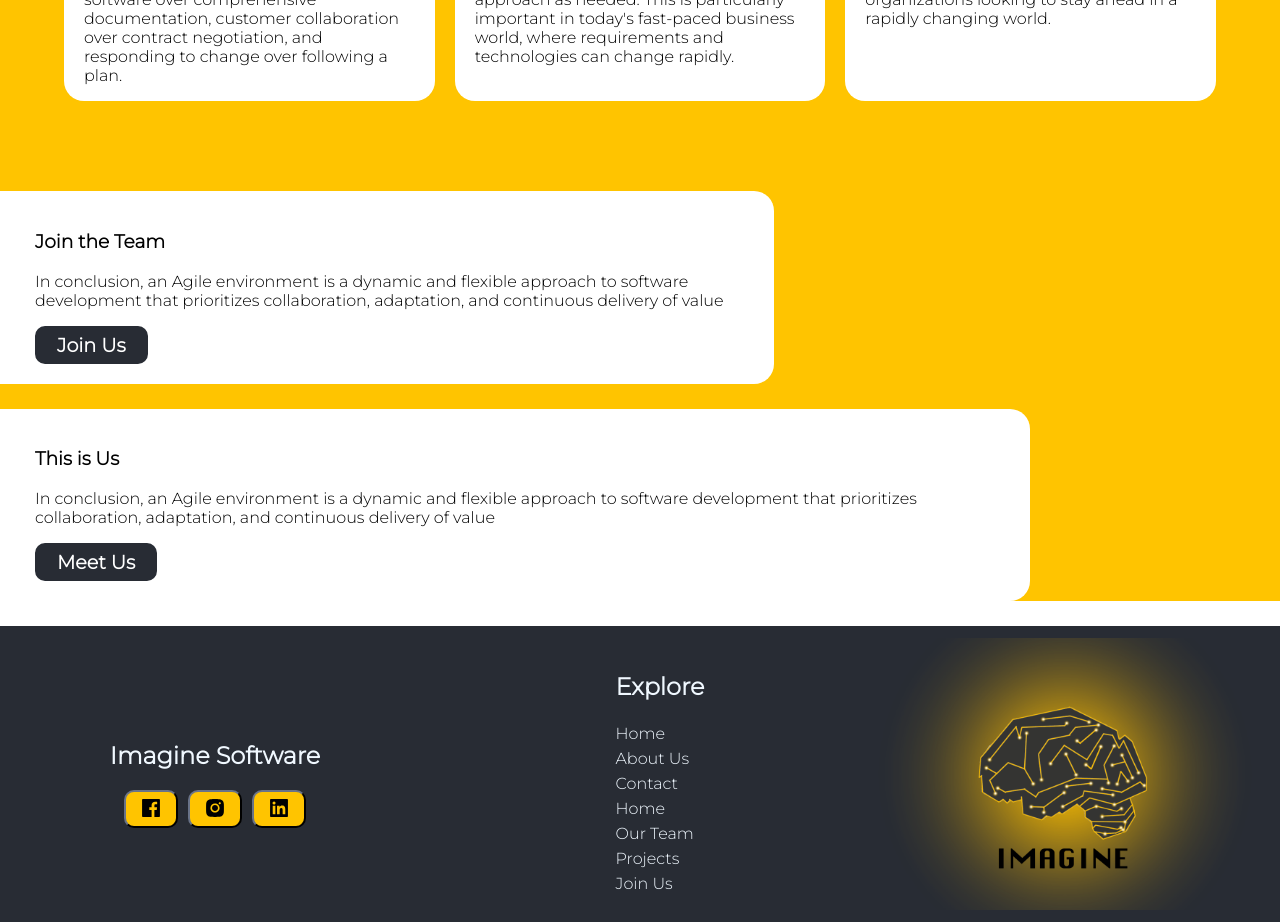
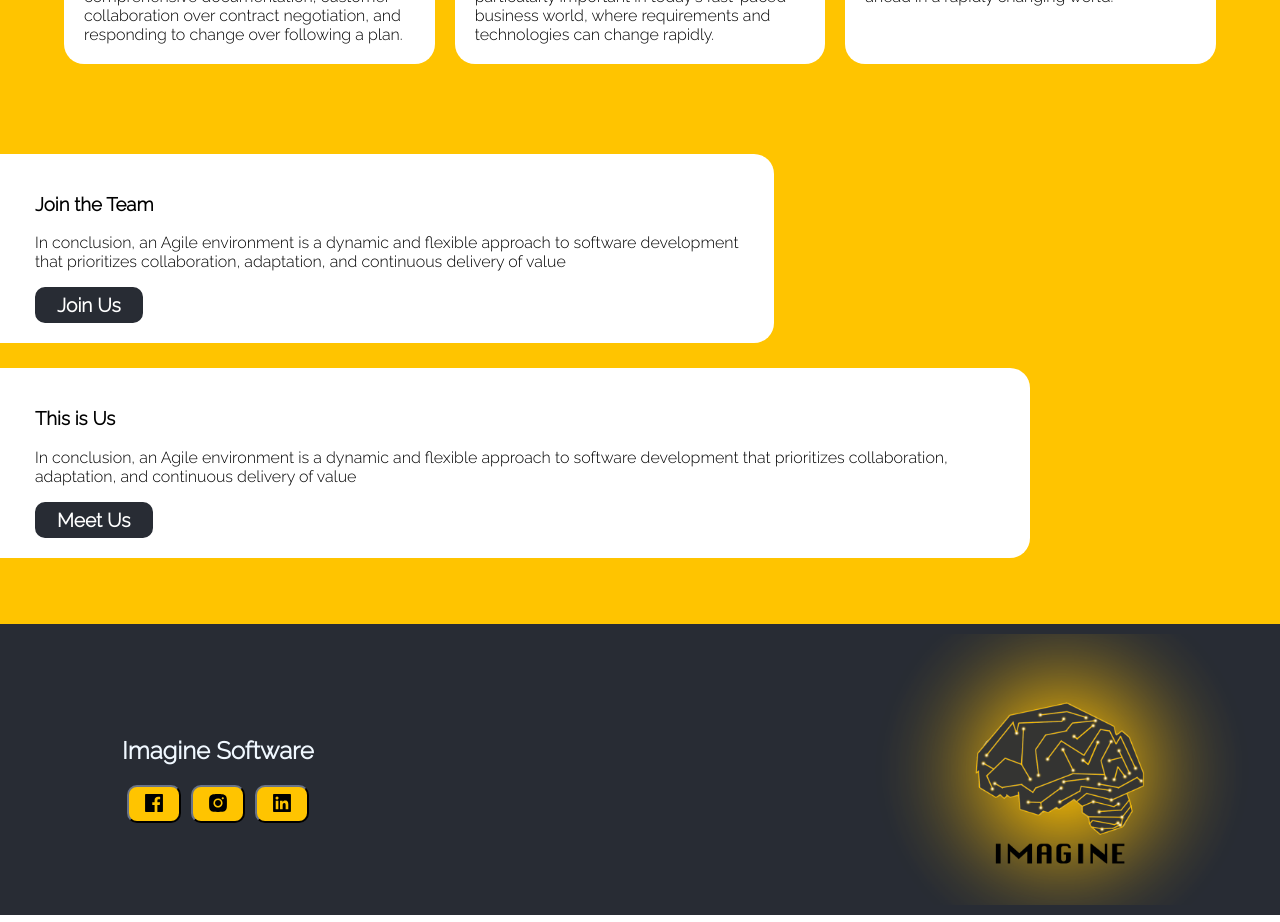
Before and after one commit to FilipDimi/imagine-software-website, a React (Create React App) app: page / in a window 1280 px wide. Shown: the part 900-1822 px from the top of the page. Built offline with nearby package versions, Linux system fonts and the light colour scheme.

Commit message:
New font, fix footer

```diff
--- a/public/index.html
+++ b/public/index.html
@@ -11,7 +11,7 @@
     />
     <link rel="preconnect" href="https://fonts.googleapis.com">
     <link rel="preconnect" href="https://fonts.gstatic.com" crossorigin>
-    <link href="https://fonts.googleapis.com/css2?family=Montserrat:wght@300&display=swap" rel="stylesheet">
+    <link href="https://fonts.googleapis.com/css2?family=Raleway:wght@300&display=swap" rel="stylesheet">
     <link rel="apple-touch-icon" href="%PUBLIC_URL%/logo192.png" />
     <!--
       manifest.json provides metadata used when your web app is installed on a
--- a/src/components/UI/Footer.js
+++ b/src/components/UI/Footer.js
@@ -25,19 +25,6 @@ const Footer = () => {
         </div>
       </div>
       <div className={styles.footerBlock}>
-
-        <ul>
-        <h2>Explore</h2>
-          <li className={styles.footerNavLinkItem}>Home</li>
-          <li className={styles.footerNavLinkItem}>About Us</li>
-          <li className={styles.footerNavLinkItem}>Contact</li>
-          <li className={styles.footerNavLinkItem}>Home</li>
-          <li className={styles.footerNavLinkItem}>Our Team</li>
-          <li className={styles.footerNavLinkItem}>Projects</li>
-          <li className={styles.footerNavLinkItem}>Join Us</li>
-        </ul>
-      </div>
-      <div className={styles.footerBlock}>
         <img src={logo} alt="Imagine Software" style={{ width: "380px" }} />
       </div>
     </footer>
--- a/src/components/UI/Footer.module.css
+++ b/src/components/UI/Footer.module.css
@@ -3,6 +3,7 @@
     min-height: 30vh;
     display: flex;
     flex-direction: row;
+    justify-content: space-between;
     align-items: center;
     gap: 15px;
     color: aliceblue;
@@ -30,6 +31,7 @@
     border-color: #282c34;
     margin: 0px 5px;
     transition: 0.3s;
+    text-decoration: none;
 }
 
 .socialMediaButton:hover {
--- a/src/index.css
+++ b/src/index.css
@@ -1,5 +1,5 @@
 * {
-  font-family: 'Montserrat', sans-serif;
+  font-family: 'Raleway', sans-serif;
 }
 
 body {
--- a/src/screens/HomeScreen.module.css
+++ b/src/screens/HomeScreen.module.css
@@ -46,7 +46,7 @@
 .headingOneContainer {
   display: flex;
   flex-direction: row;
-  padding: 10px;
+  padding: 10px 30px;
   text-align: justify;
   text-justify: inter-word;
   min-height: 25vh;
@@ -91,7 +91,7 @@
 /* Side Banner */
 .yellowContainer {
   background-color: #ffc400;
-  min-height: 35vh;
+  min-height: 60vh;
   margin-top: -20px;
   padding-top: 50px;
 }
@@ -136,5 +136,6 @@
 
   .yellowContainer {
     min-height: 80vh;
+    margin-bottom: -30px;
   }
 }
```
